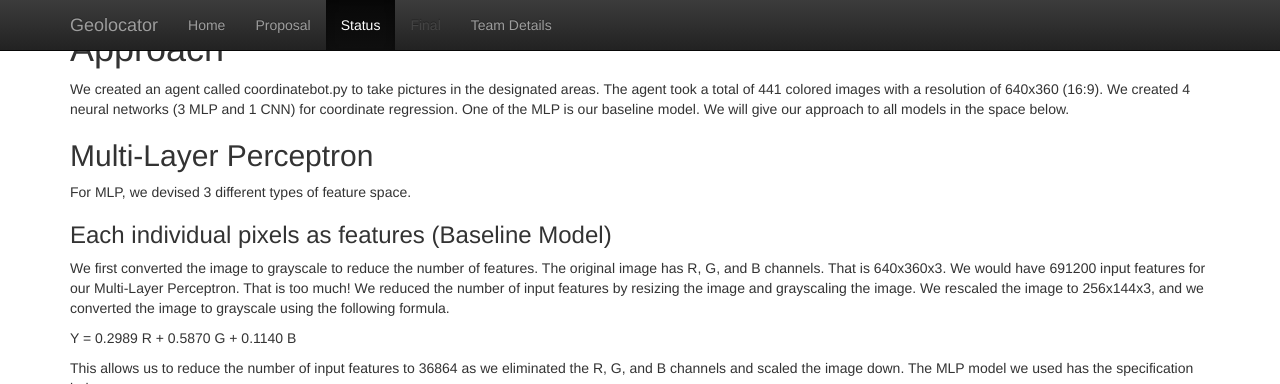
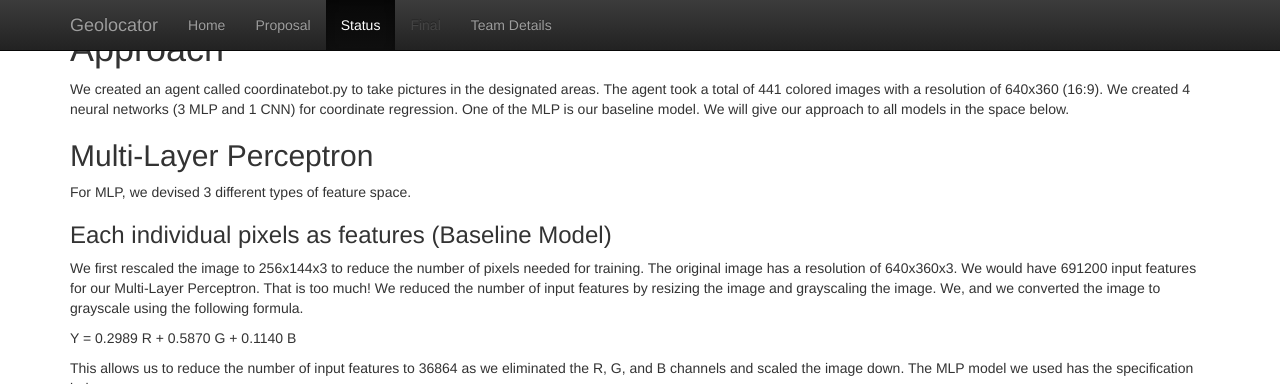
Before and after one commit to TracyZhangyr/Minecraft-Geolocator, a Jekyll site: the page built from docs/status.md, in a window 1280 px wide and 900 px high, scrolled down 1325 px, cut to the strip 0-384 px from the top of the window. Built offline with Jekyll 4.4.1, drawn with Linux system fonts in a browser that asks for light colours; some of the changed text lies outside the part shown.

Commit message:
finished

```diff
--- a/docs/status.md
+++ b/docs/status.md
@@ -39,7 +39,7 @@ For MLP, we devised 3 different types of feature space.
 
 ### Each individual pixels as features (Baseline Model)
 
-We first converted the image to grayscale to reduce the number of features. The original image has R, G, and B channels. That is 640x360x3. We would have 691200 input features for our Multi-Layer Perceptron. That is too much! We reduced the number of input features by resizing the image and grayscaling the image. We rescaled the image to 256x144x3, and we converted the image to grayscale using the following formula.
+We first rescaled the image to 256x144x3 to reduce the number of pixels needed for training. The original image has a resolution of 640x360x3. We would have 691200 input features for our Multi-Layer Perceptron. That is too much! We reduced the number of input features by resizing the image and grayscaling the image. We, and we converted the image to grayscale using the following formula.
 
 Y = 0.2989 R + 0.5870 G + 0.1140 B
 
```
Also changed, not shown: other parts of docs/status.md (+2 -0 lines).
